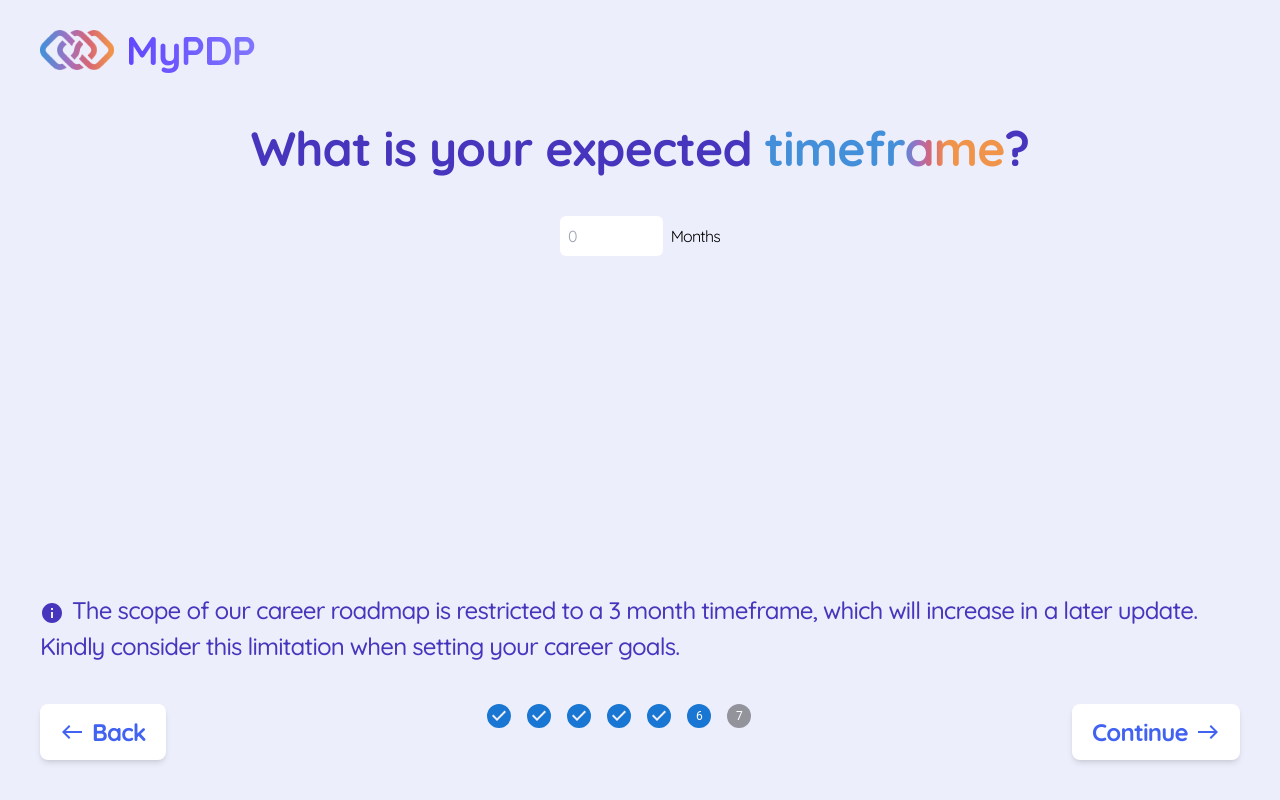
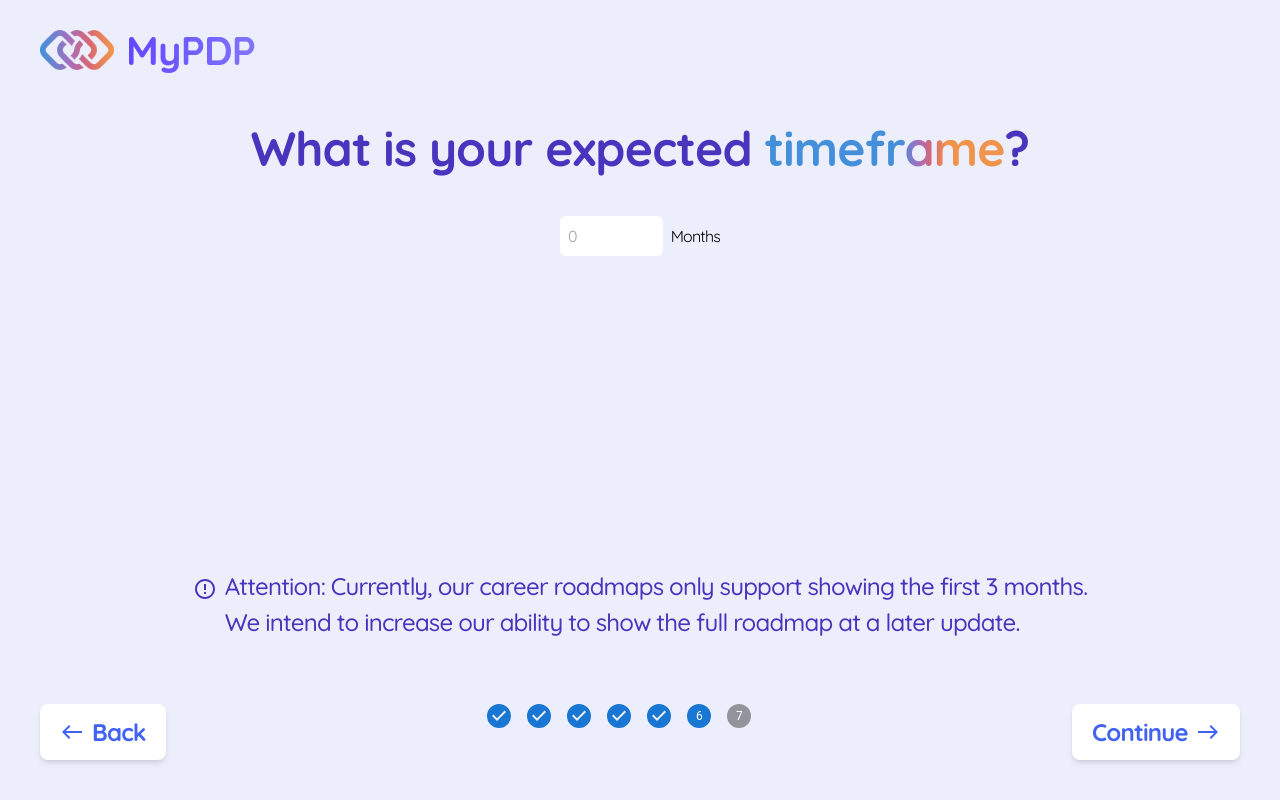
Before and after one commit to britzky/career-coach, a React (Vite) app in the folder frontend/career-coach/: page /timeframe in a window 1280 px wide. Built offline with nearby package versions, Linux system fonts and the light colour scheme.

Commit message:
updated timeframe page

```diff
--- a/frontend/career-coach/src/components/NavButton/NavButton.tsx
+++ b/frontend/career-coach/src/components/NavButton/NavButton.tsx
@@ -23,7 +23,7 @@ export const NavButton: React.FC<ButtonProps> = ({ children, back, to, onClick }
   return (
     <>
     {back ? (
-      <button type="button" onClick={handleClick} className="text-buttonText bg-buttonWhite hover:bg-hoverButton focus:ring-1 focus:bg-clickedButton font-bold rounded-lg text-sm px-5 py-2.5 text-center inline-flex items-center  shadow-md">
+      <button type="button" onClick={handleClick} className="text-buttonText bg-buttonWhite hover:bg-hoverButton focus:ring-1 focus:bg-clickedButton font-bold rounded-lg text-sm px-5 py-2.5 text-center inline-flex items-center shadow-md">
         <WestIcon className="mr-2" />
         {children}
       </button>
--- a/frontend/career-coach/src/pages/Budget/Budget.tsx
+++ b/frontend/career-coach/src/pages/Budget/Budget.tsx
@@ -34,7 +34,7 @@ export const Budget: React.FC = () => {
     <div className="flex justify-center min-h-screen">
       <div className="flex flex-col mt-28 w-full">
         <div className="flex justify-center mb-8">
-          <p className='text-purpleText text-xl font-bold'>What is your <span className="bg-budget gradient-text">total budget</span> per week? (optional)</p>
+          <p className='text-purpleText text-xl font-bold'>What is your <span className="bg-budget gradient-text">total budget</span> per month? (optional)</p>
         </div>
         <div className='flex justify-center'>
           <div className='flex items-center'>
--- a/frontend/career-coach/src/pages/DesiredJob/DesiredJob.tsx
+++ b/frontend/career-coach/src/pages/DesiredJob/DesiredJob.tsx
@@ -82,9 +82,10 @@ export const DesiredJob = () => {
             </div>
           ))}
         </div>
-        <div className="flex justify-between mt-auto mb-10 w-full"> {/* changed from mt-14 mb-3 flex justify-end */}
-          <div className="flex items-center">
-            <div className='flex justify-center'>
+        <div className="flex justify-between mt-auto mb-10 w-full">
+          {/* <div className="flex items-center"> */}
+            {/* <div className='flex justify-center'> */}
+              <NavButton back to='/'>Back</NavButton>
               <Stepper activeStep={activeStep} alternativeLabel>
                 {[...Array(totalSteps)].map((_, index) => (
                   <Step key={index}>
@@ -92,9 +93,11 @@ export const DesiredJob = () => {
                   </Step>
                 ))}
               </Stepper>
-            </div>
+            {/* </div> */}
+          {/* </div> */}
+          <div className='flex'>
+            <NavButton onClick={handleContinueClick}>Continue</NavButton>
           </div>
-          <NavButton onClick={handleContinueClick}>Continue</NavButton>
         </div>
       </div>
     </div>
--- a/frontend/career-coach/src/pages/SkillLevel/SkillLevel.tsx
+++ b/frontend/career-coach/src/pages/SkillLevel/SkillLevel.tsx
@@ -76,7 +76,7 @@ export const SkillLevel = () => {
             />
           </div>
         </div>
-        <div className="flex justify-between mt-auto mb-10 ">
+        <div className="flex justify-between mt-auto mb-10">
           <NavButton back to='/timeframe'>Back</NavButton>
           <Stepper activeStep={activeStep} alternativeLabel>
             {[...Array(totalSteps)].map((_, index) => (
--- a/frontend/career-coach/src/pages/Timeframe/Timeframe.tsx
+++ b/frontend/career-coach/src/pages/Timeframe/Timeframe.tsx
@@ -1,7 +1,8 @@
 import { useState, useEffect } from 'react'
 import { Stepper, Step, StepLabel } from '@mui/material'
 import { InputBox, NavButton } from '../../components'
-import InfoIcon from '@mui/icons-material/Info'
+// import InfoIcon from '@mui/icons-material/Info'
+import ErrorOutlineOutlinedIcon from '@mui/icons-material/ErrorOutlineOutlined';
 import { useCareerDetails } from '../../context/CareerContext'
 
 const totalSteps = 7;
@@ -27,7 +28,7 @@ export const Timeframe = () => {
 console.log(months)
   return (
     <div className="flex justify-center min-h-screen w-full">
-        <div className="flex flex-col mt-28">
+        <div className="flex flex-col w-full mt-28">
             <div className="flex justify-center mb-8">
                 <p className="text-purpleText text-xl font-bold">What is your expected<span className="bg-timeframe gradient-text"> timeframe</span>?</p>
             </div>
@@ -37,14 +38,17 @@ console.log(months)
                     <span className='ml-2'>Months</span>
                 </div>
             </div>
-            <div className="mt-auto mb-10">
-                <h5 className="font-medium text-sm text-purpleText mb-10">
-                    <span className='mr-2'><InfoIcon /></span>
-                    The scope of our career roadmap is restricted to a 3 month timeframe,
-                    which will increase in a later update.
-                    Kindly consider this limitation when setting your career goals.
+            <div className='flex flex-col items-center mt-auto mb-10'>
+                <h5 className="flex font-medium text-sm text-purpleText mb-6">
+                    <span className='mr-2'><ErrorOutlineOutlinedIcon /></span>
+                    <span>
+                        Attention: Currently, our career roadmaps only support showing the first 3 months.
+                        < br/>
+                        We intend to increase our ability to show the full roadmap at a later update.
+                    </span>
                 </h5>
-                <div className="flex justify-between">
+            </div>
+            <div className="flex justify-between mb-10">
                     <NavButton back to='/learning-style'>Back</NavButton>
                     <Stepper activeStep={activeStep} alternativeLabel>
                         {[...Array(totalSteps)].map((_, index) => (
@@ -54,7 +58,6 @@ console.log(months)
                         ))}
                     </Stepper>
                     <NavButton to='/skill-level'>Continue</NavButton>
-                </div>
             </div>
         </div>
     </div>
```
